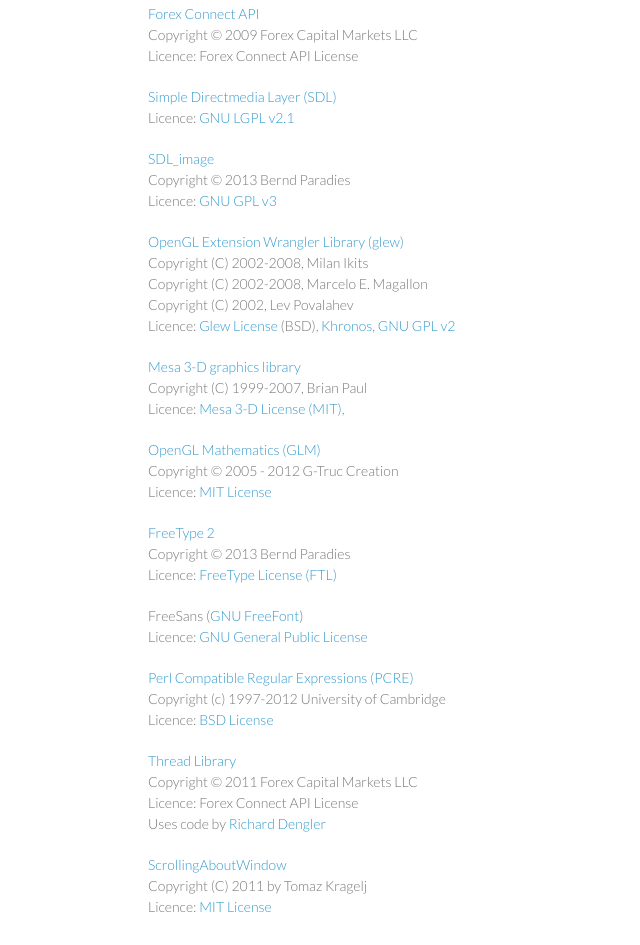
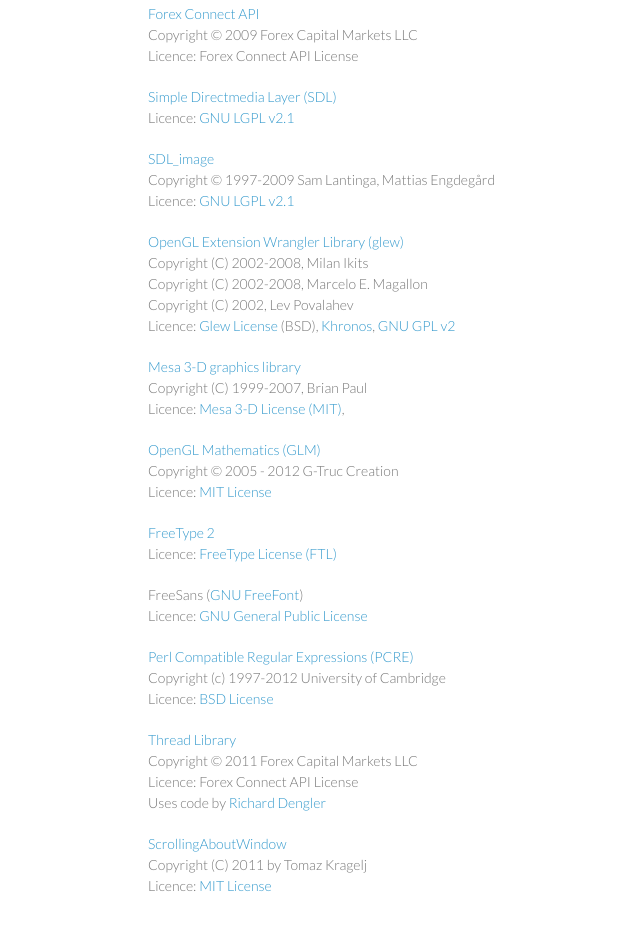
Before and after one commit to PublicParadise/Gorex, a plain HTML site: page index.html in a window 1280 px wide. Shown: the part 808-1753 px from the top of the page, without its empty margins (422-1062 px from the left). Drawn offline with Linux system fonts and the light colour scheme.

Commit message:
Fixed typos.

```diff
--- a/index.html
+++ b/index.html
@@ -64,8 +64,8 @@
                 </p>
 
                 <p><a href="http://www.libsdl.org/projects/SDL_image/">SDL_image</a><br>
-                Copyright © 2013 Bernd Paradies<br>
-                Licence: <a href="http://www.gnu.org/licenses/gpl.html">GNU GPL v3</a>
+                Copyright © 1997-2009 Sam Lantinga, Mattias Engdegård<br>
+                Licence: <a href="http://www.libsdl.org/license-lgpl.php">GNU LGPL v2.1</a>
                 </p>
 
                 <p><a href="http://glew.sourceforge.net/">OpenGL Extension Wrangler Library (glew)</a><br>
@@ -88,7 +88,6 @@
                 </p>
 
                 <p><a href="http://www.freetype.org/">FreeType 2</a><br>
-                Copyright © 2013 Bernd Paradies<br>
                 Licence: <a href="http://www.freetype.org/license.html">FreeType License (FTL)</a>
                 </p>
 
```
